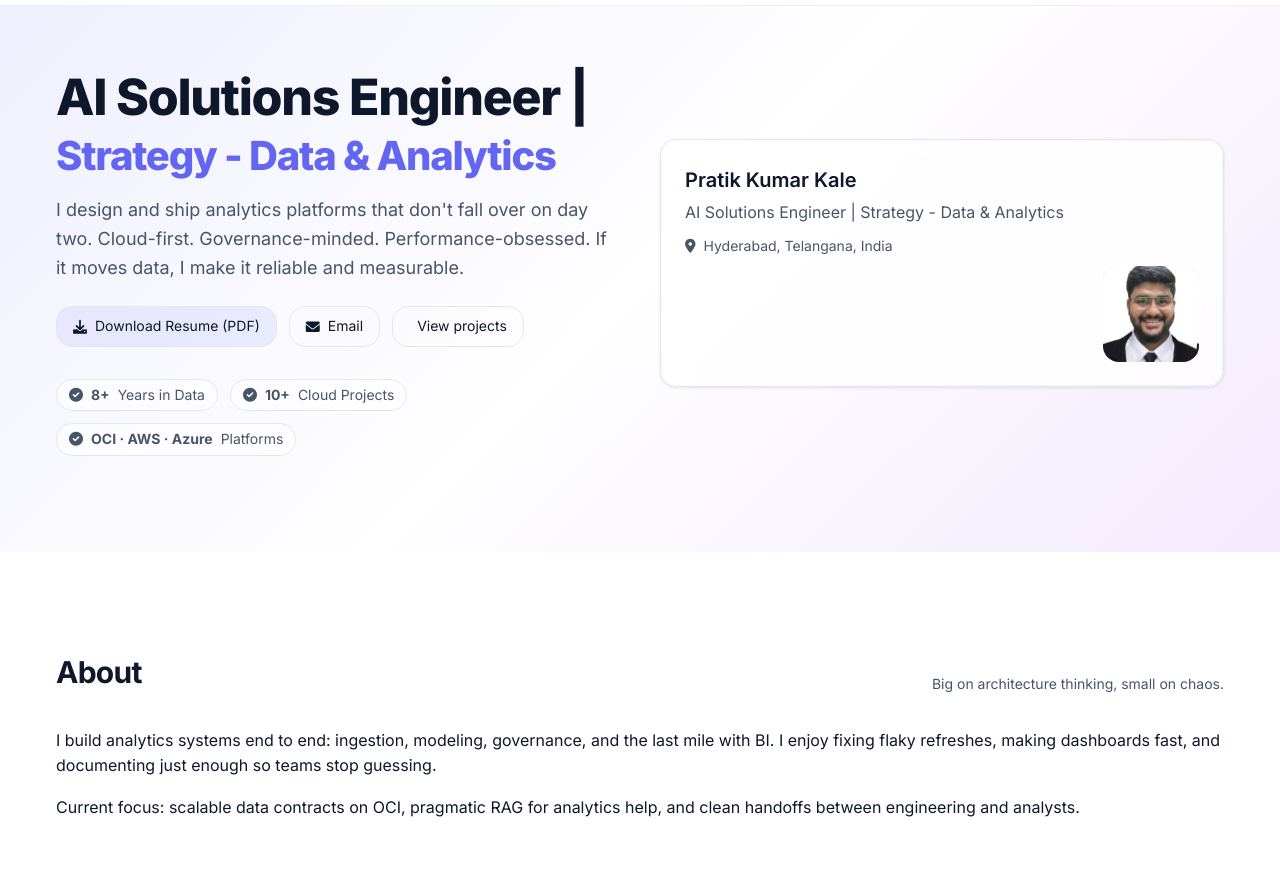
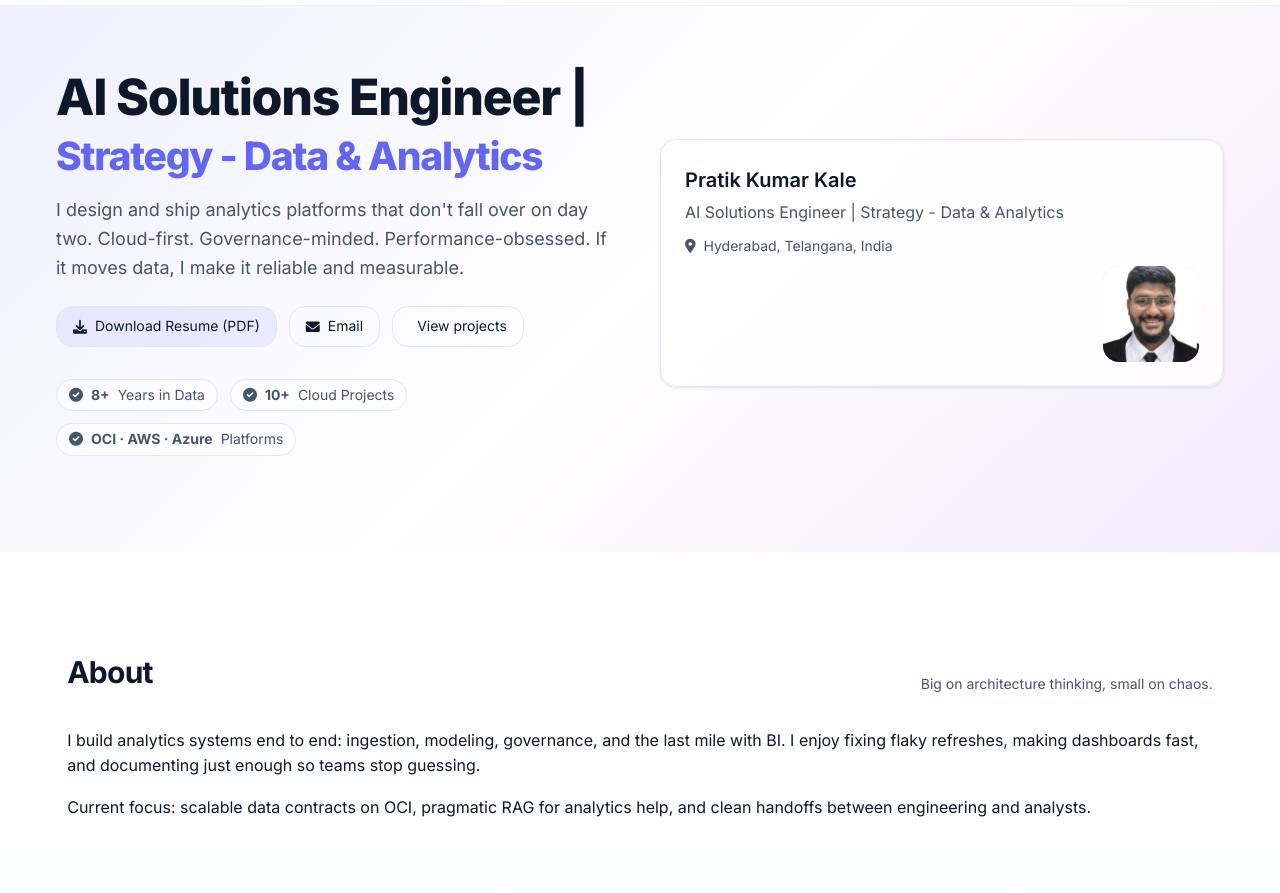
Before and after one commit to kalepratik/my-portfolio, a website: page index.html in a window 1280 px wide. Shown: the part 59-952 px from the top of the page. Drawn offline with Linux system fonts and the light colour scheme.

Commit message:
Layout: widen .container for better scaling on zoom; tweak hero second line to 0.78em

```diff
--- a/styles.css
+++ b/styles.css
@@ -36,7 +36,7 @@ body {
 }
 
 .container {
-  max-width: 1200px;
+  max-width: min(90rem, 92vw);
   margin: 0 auto;
   padding: 0 1rem;
 }
@@ -195,7 +195,7 @@ body {
 }
 
 .hero-title .highlight {
-  font-size: 0.8em;
+  font-size: 0.78em;
 }
 
 .highlight {
```
